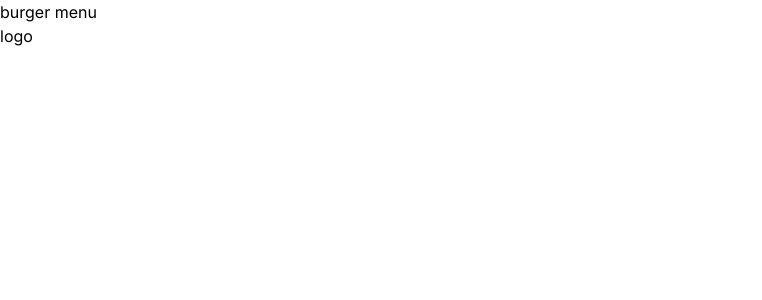
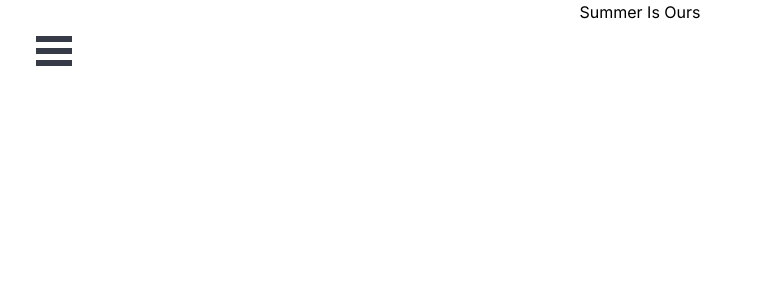
Before and after one commit to hashtagobi1/abdi_proposal, a Next.js app: page / in a window 1280 px wide. Shown: the top 300 px of the page, without its empty margins (0-762 px from the left). Built offline with nearby package versions, Linux system fonts and the light colour scheme.

Commit message:
added burger menu

```diff
--- /dev/null
+++ b/app/BurgerMenu.tsx
@@ -0,0 +1,87 @@
+"use client";
+import { push as Menu } from "react-burger-menu";
+import React, { useState } from "react";
+
+type Props = {};
+
+const styles = {
+  bmBurgerButton: {
+    position: "fixed",
+    width: "36px",
+    height: "30px",
+    left: "36px",
+    top: "36px",
+  },
+  bmBurgerBars: {
+    background: "#373a47",
+  },
+  bmBurgerBarsHover: {
+    background: "#a90000",
+  },
+  bmCrossButton: {
+    height: "24px",
+    width: "24px",
+  },
+  bmCross: {
+    background: "#bdc3c7",
+  },
+  bmMenuWrap: {
+    position: "fixed",
+    height: "100%",
+  },
+  bmMenu: {
+    background: "#373a47",
+    padding: "2.5em 1.5em 0",
+    fontSize: "1.15em",
+  },
+  bmMorphShape: {
+    fill: "#373a47",
+  },
+  bmItemList: {
+    color: "#b8b7ad",
+    padding: "0.8em",
+  },
+  bmItem: {
+    display: "inline-block",
+  },
+  bmOverlay: {
+    background: "rgba(0, 0, 0, 0.3)",
+  },
+};
+
+const BurgerMenu = (props: Props) => {
+  const [menuOpen, setmenuOpen] = useState(false);
+
+  const showMenu = (e: React.MouseEvent<HTMLAnchorElement, MouseEvent>) => {
+    e.preventDefault();
+  };
+  return (
+    <Menu
+      styles={styles}
+      pageWrapId={"page-wrap"}
+      outerContainerId={"outer-container"}
+    >
+      {/* TODO: make this come from CMS */}
+      <a id="home" className="menu-item" href="/">
+        Home
+      </a>
+      <a id="about" className="menu-item" href="/about">
+        about
+      </a>
+      <a id="albums" className="menu-item" href="/albums">
+        Albums
+      </a>
+      <a
+        onClick={(e: React.MouseEvent<HTMLAnchorElement, MouseEvent>) =>
+          showMenu(e)
+        }
+        className="menu-item--small"
+        href=""
+      >
+        Settings
+      </a>
+    </Menu>
+  );
+};
+
+export default BurgerMenu;
--- a/app/Nav.tsx
+++ b/app/Nav.tsx
@@ -1,12 +1,12 @@
 import React from "react";
+import BurgerMenu from "./BurgerMenu";
 
 type Props = {};
 
 const Nav = (props: Props) => {
   return (
-    <nav>
-      <div>burger menu</div>
-      <div>logo</div>
+    <nav className="text-center">
+      <div>Summer Is Ours</div>
     </nav>
   );
 };
--- a/app/page.tsx
+++ b/app/page.tsx
@@ -1,10 +1,14 @@
 import Image from "next/image";
 import Nav from "./Nav";
+import BurgerMenu from "./BurgerMenu";
 
 export default function Home() {
   return (
-    <main className="">
-      <Nav />
-    </main>
+    <>
+      <BurgerMenu />
+      <main id="page-wrap" className="">
+        <Nav />
+      </main>
+    </>
   );
 }
--- a/package.json
+++ b/package.json
@@ -18,8 +18,12 @@
     "next": "13.4.6",
     "postcss": "8.4.24",
     "react": "18.2.0",
+    "react-burger-menu": "^3.0.9",
     "react-dom": "18.2.0",
     "tailwindcss": "3.3.2",
     "typescript": "5.1.3"
+  },
+  "devDependencies": {
+    "@types/react-burger-menu": "^2.8.3"
   }
 }
```
Also changed, not shown: 1 other file (tests, documents, lock files or other folders).
